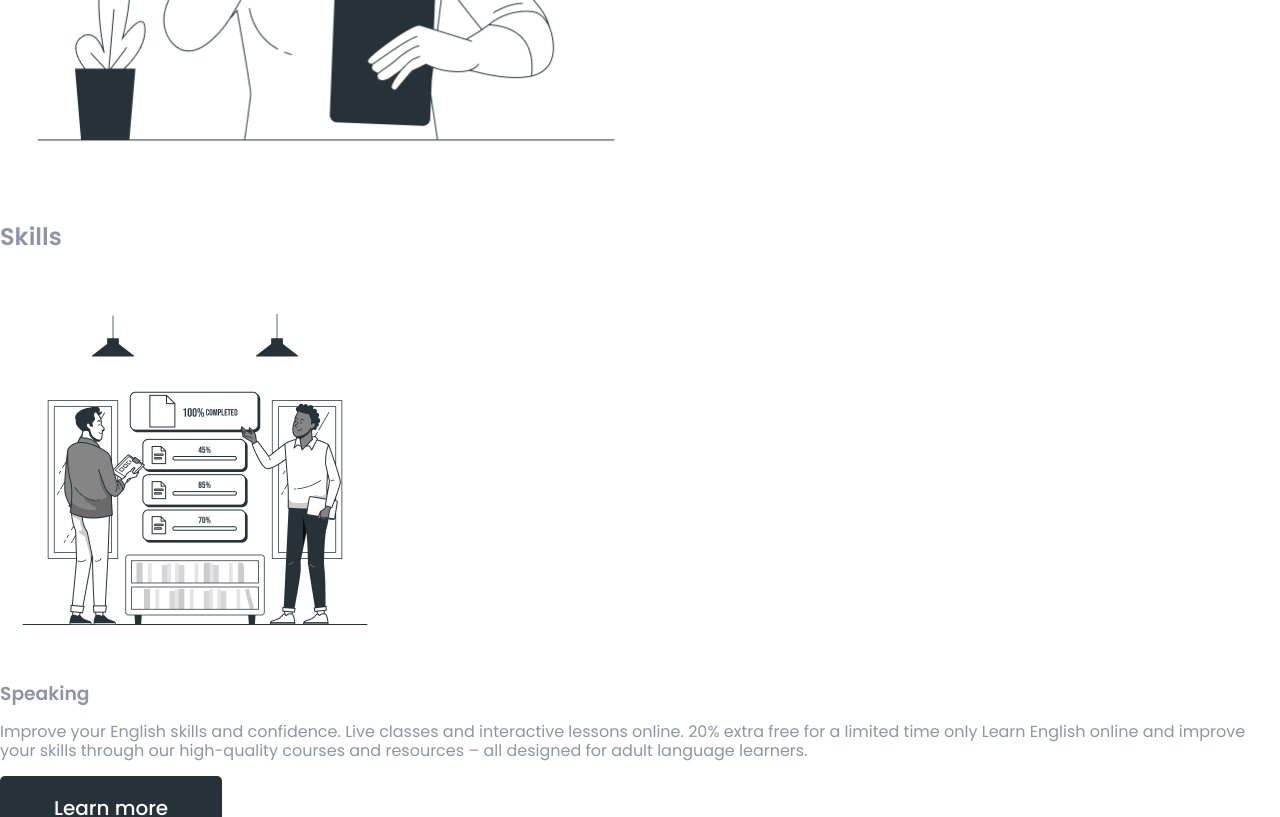
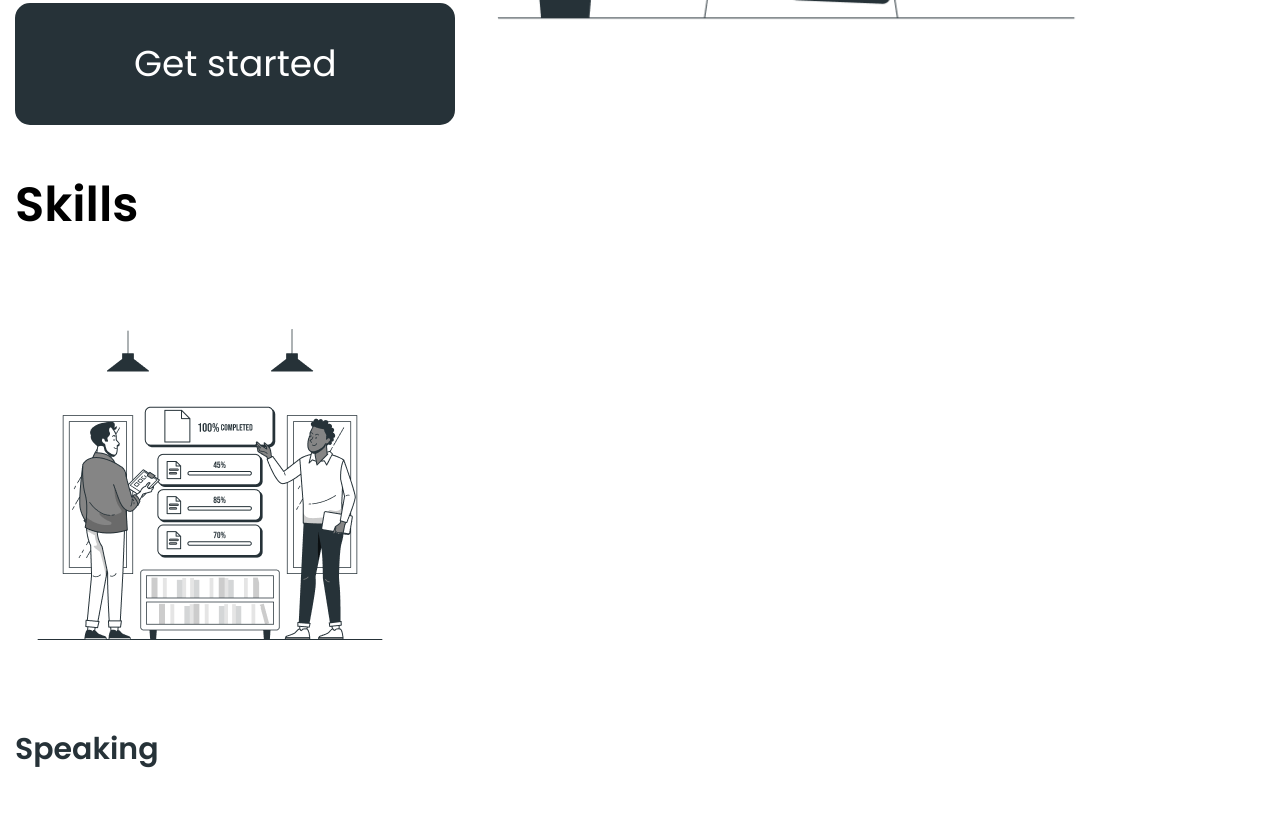
Before and after one commit to vitasika/Britlex-Language-School, a plain HTML site: page index.html in a window 1280 px wide. Shown: the part 1046-1863 px from the top of the page. Drawn offline with nearby package versions, Linux system fonts and the light colour scheme.

Commit message:
добавил названия секций

```diff
--- a/css/styles.css
+++ b/css/styles.css
@@ -68,8 +68,26 @@ body{
     width: 1338px;
     margin-left: auto;
     margin-right: auto;
-    /* outline: 2px solid yellowgreen;    */
+    padding-left: 15px;
+    padding-right: 15px;
 
+    /* @media screen and (min-width: 320px) {
+        width: 320px;
+    }
+
+    @media screen and (max-width: 575px) {
+    }
+
+    @media screen and (max-width: 768px) {
+    }
+
+    @media screen and (max-width: 992px) {
+
+    }
+
+    @media screen and (max-width: 1338px) {
+        width: 1338px;
+    } */
 }
 
 .visually-hidden {
@@ -144,7 +162,7 @@ body{
 }
 
 .header-button:hover, .header-button:focus{
-    background-color: var(--badge-color);
+    background: var(--secondary-color);
     color: var(--main-light-color);
 }
 
@@ -187,6 +205,36 @@ body{
 
 /* SKILLS */
 
+.skill-title{
+    font-weight: 600;
+    font-size: 48px;
+    line-height: 1.67;
+    color: var(--main-dark-color);
+}
+
+.skill-list{
+
+}
+
+.skill-item{
+
+}
+
+.skill-name{
+    font-weight: 600;
+    font-size: 30px;
+    line-height: 2.67;
+    color: var(--secondary-color);
+
+}
+
+.skill-description{
+    font-size: 16px;
+    line-height: 1.5;
+    color: var(--main-color);
+
+}
+
 .skill-button {
     background: var(--secondary-color);
     color: var(--main-light-color);
@@ -201,5 +249,16 @@ body{
     font-size: 20px;
     line-height: 1.5;
     color: var(--main-light-color);
+}
 
-}
+
+/* About Us */
+
+
+/* Pricing */
+
+
+/* Contact Us */
+
+
+/* Footer */
--- a/index.html
+++ b/index.html
@@ -50,22 +50,23 @@
           first sketch after the first lesson.
         </p>
         <button class="button hero-button" type="button">Get started</button>
+        <img class="hero-img" src="./img/Learning languages-bro 1.png" alt="hero-img" width="660" />
       </div>
-      <img class="hero-img" src="./img/Learning languages-bro 1.png" alt="hero-img" width="660" />
     </section>
 
     <!-- Skills -->
-    <section>
-      <h2>Skills</h2>
+    <section class="section" id="skills">
+      <div class="conteiner">
+        <h2 class="skill-title">Skills</h2>
         <ul class="list skill-list">
           <li class="skill-item">
             <img src="./img/Shared goals-bro 1.png" alt="speaking" width="390" />
-          <h3 class="skill-title">Speaking</h3>
+            <h3 class="skill-name">Speaking</h3>
             <p class="skill-description">
-            Improve your English skills and confidence. Live classes and interactive lessons online.
-            20% extra free for a limited time only Learn English online and improve your skills
-            through our high-quality courses and resources – all designed for adult language
-            learners.
+              Improve your English skills and confidence. Live classes and interactive lessons
+              online. 20% extra free for a limited time only Learn English online and improve your
+              skills through our high-quality courses and resources – all designed for adult
+              language learners.
             </p>
             <button class="skill-button skill-button-text">Learn more</button>
           </li>
@@ -94,12 +95,45 @@
             <img src="./img/Podcast audience-bro 1.png" alt="" />
             <h3 class="skill-title">Listening</h3>
             <p class="skill-description">
-            Here you can find activities to practise your listening skills. Listening will help you
-            to improve your understanding
+              Here you can find activities to practise your listening skills. Listening will help
+              you to improve your understanding
             </p>
             <button class="skill-button skill-button-text">Learn more</button>
           </li>
         </ul>
+      </div>
+    </section>
+
+    <!-- About Us -->
+
+    <section class="section" id="about_us">
+      <div class="conteiner">
+        <h2 class="skill-title">About Us</h2>
+      </div>
+    </section>
+
+    <!-- Pricing -->
+
+    <section class="section" id="pricing">
+      <div class="conteiner">
+        <h2 class="skill-title">Pricing</h2>
+      </div>
+    </section>
+
+    <!-- Contact Us -->
+
+    <section class="section" id="contakt">
+      <div class="conteiner">
+        <h2 class="skill-title">Contact Us</h2>
+      </div>
+    </section>
+
+    <!-- Footer -->
+
+    <section class="section">
+      <div class="conteiner">
+        <a href="#" class="link site-logo">Brit<span class="current">lex</span></a>
+      </div>
     </section>
   </body>
 </html>
```
Lines whose indentation alone changed are shown as unchanged.
